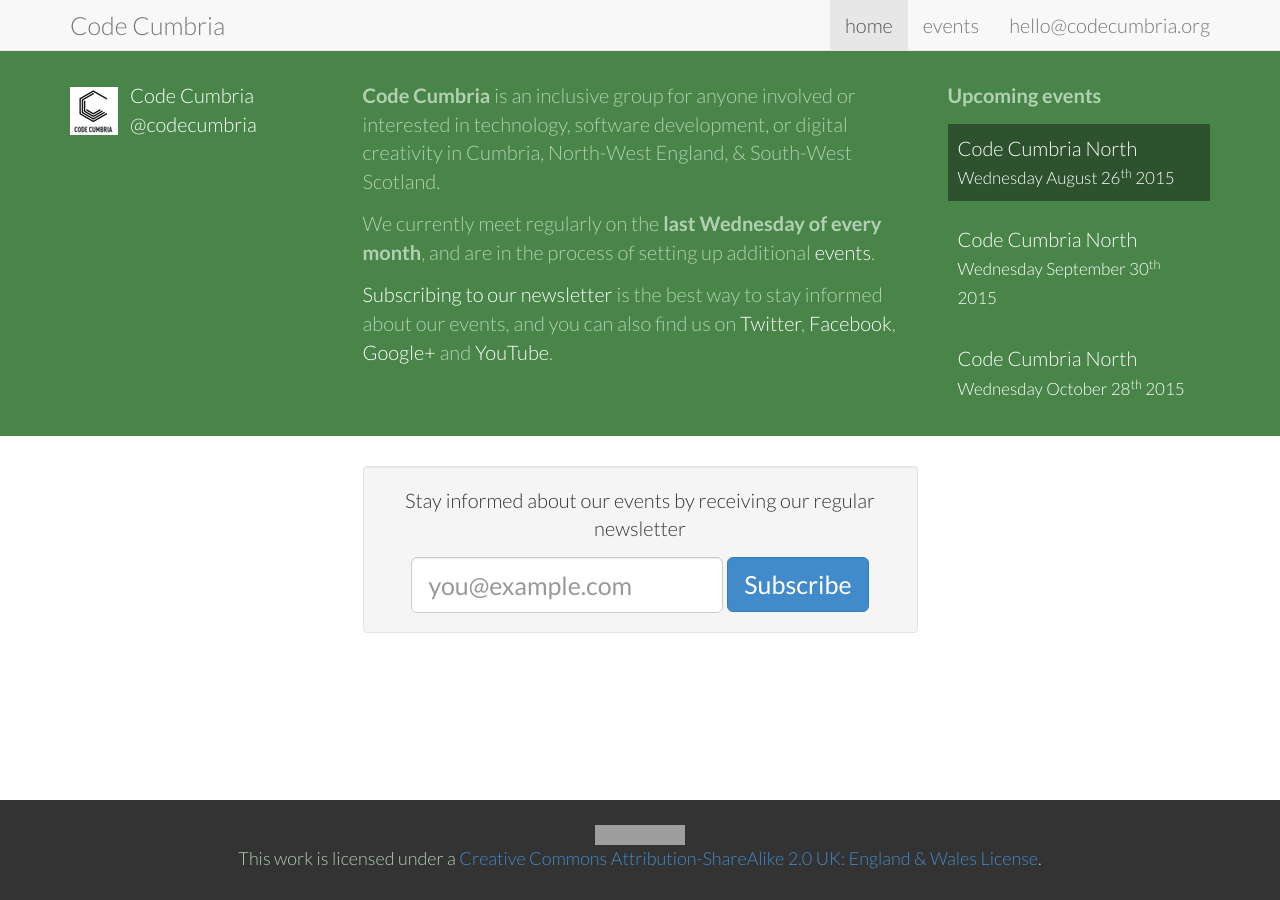
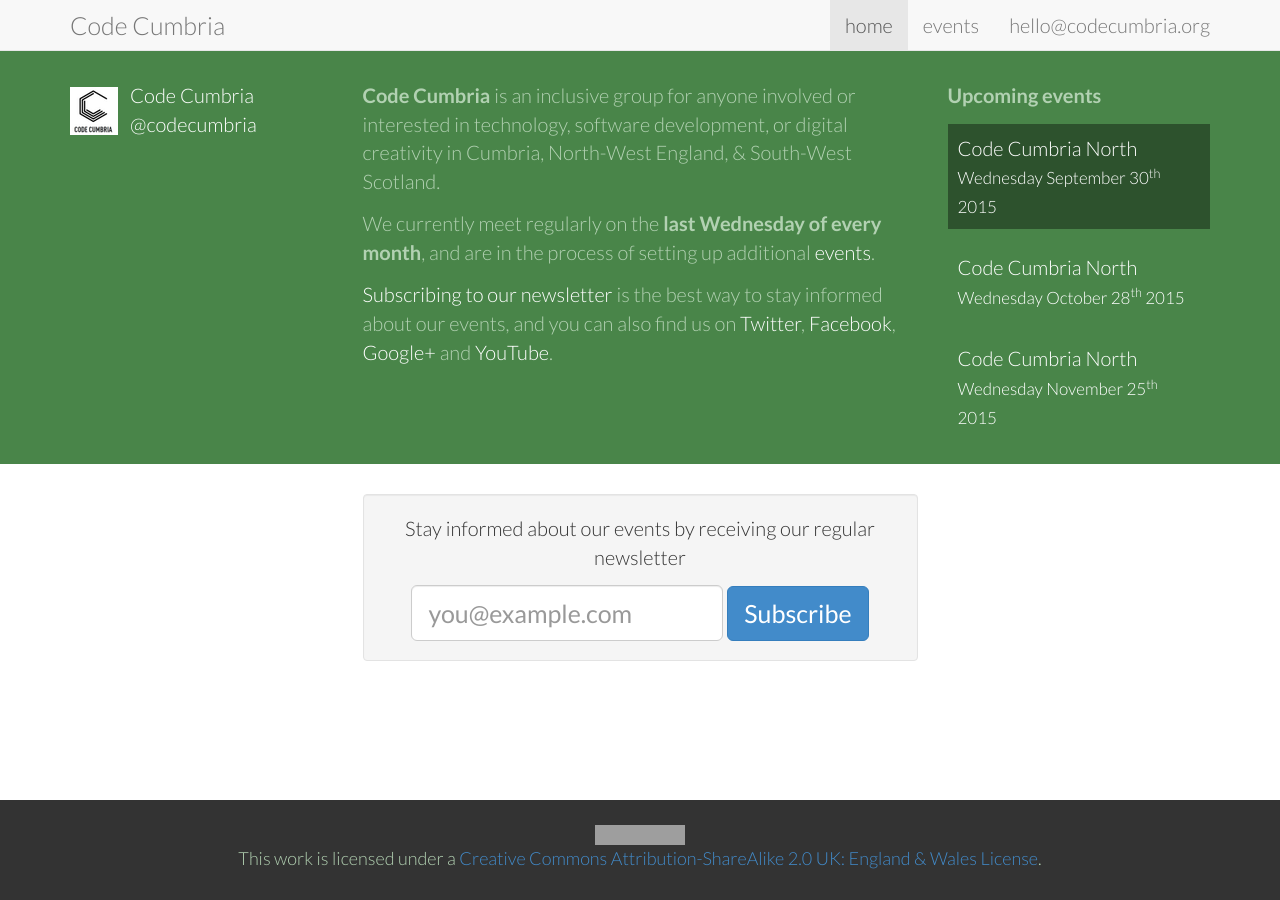
Before and after one commit to CodeCumbria/codecumbria.github.io, a Jekyll site: the page built from index.html, in a window 1280 px wide. Built offline with Jekyll 4.4.1, drawn with Linux system fonts in a browser that asks for light colours; Markdown is read by kramdown in place of the engine named in the settings; grey boxes are pictures that could not be loaded.

Commit message:
Updated dates; removed August, added November

```diff
--- a/index.html
+++ b/index.html
@@ -17,13 +17,13 @@ section: home
       <div class="col-md-3 col-md-push-3 events">
         <h2>Upcoming events</h2>
         <ul>
-          <a href="/events/code_cumbria_north.html" title="View details of the Code Cumbria North event"><li class="next">Code Cumbria North<br /><small>Wednesday August 26<sup>th</sup> 2015</small></li></a>
-        </ul>
-        <ul>
-          <a href="/events/code_cumbria_north.html" title="View details of the Code Cumbria North event"><li>Code Cumbria North<br /><small>Wednesday September 30<sup>th</sup> 2015</small></li></a>
+          <a href="/events/code_cumbria_north.html" title="View details of the Code Cumbria North event"><li class="next">Code Cumbria North<br /><small>Wednesday September 30<sup>th</sup> 2015</small></li></a>
         </ul>
         <ul>
           <a href="/events/code_cumbria_north.html" title="View details of the Code Cumbria North event"><li>Code Cumbria North<br /><small>Wednesday October 28<sup>th</sup> 2015</small></li></a>
+        </ul>
+        <ul>
+          <a href="/events/code_cumbria_north.html" title="View details of the Code Cumbria North event"><li>Code Cumbria North<br /><small>Wednesday November 25<sup>th</sup> 2015</small></li></a>
         </ul>
       </div>
       <div class="col-md-3 col-md-pull-9 people">
```
